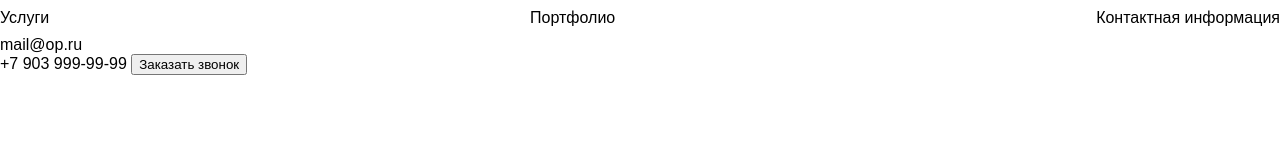
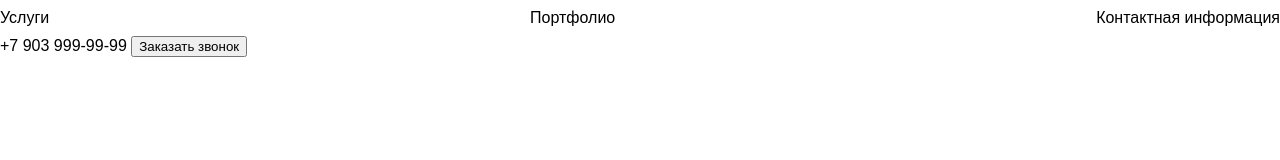
Before and after one commit to AliezMax/Project2, a plain HTML site: page index.html in a window 1280 px wide. Drawn offline with Linux system fonts and the light colour scheme.

Commit message:
email removed

```diff
--- a/index.html
+++ b/index.html
@@ -17,9 +17,6 @@
             <a href="#contacts">Контактная информация</a>
         </nav>
         <div>
-            <a href="mailto:mail@op.ru">mail@op.ru</a>
-        </div>
-                <div>
             <a href="tel:+79039999999">+7 903 999-99-99</a>
             <button>Заказать звонок</button>
         </div>
```
